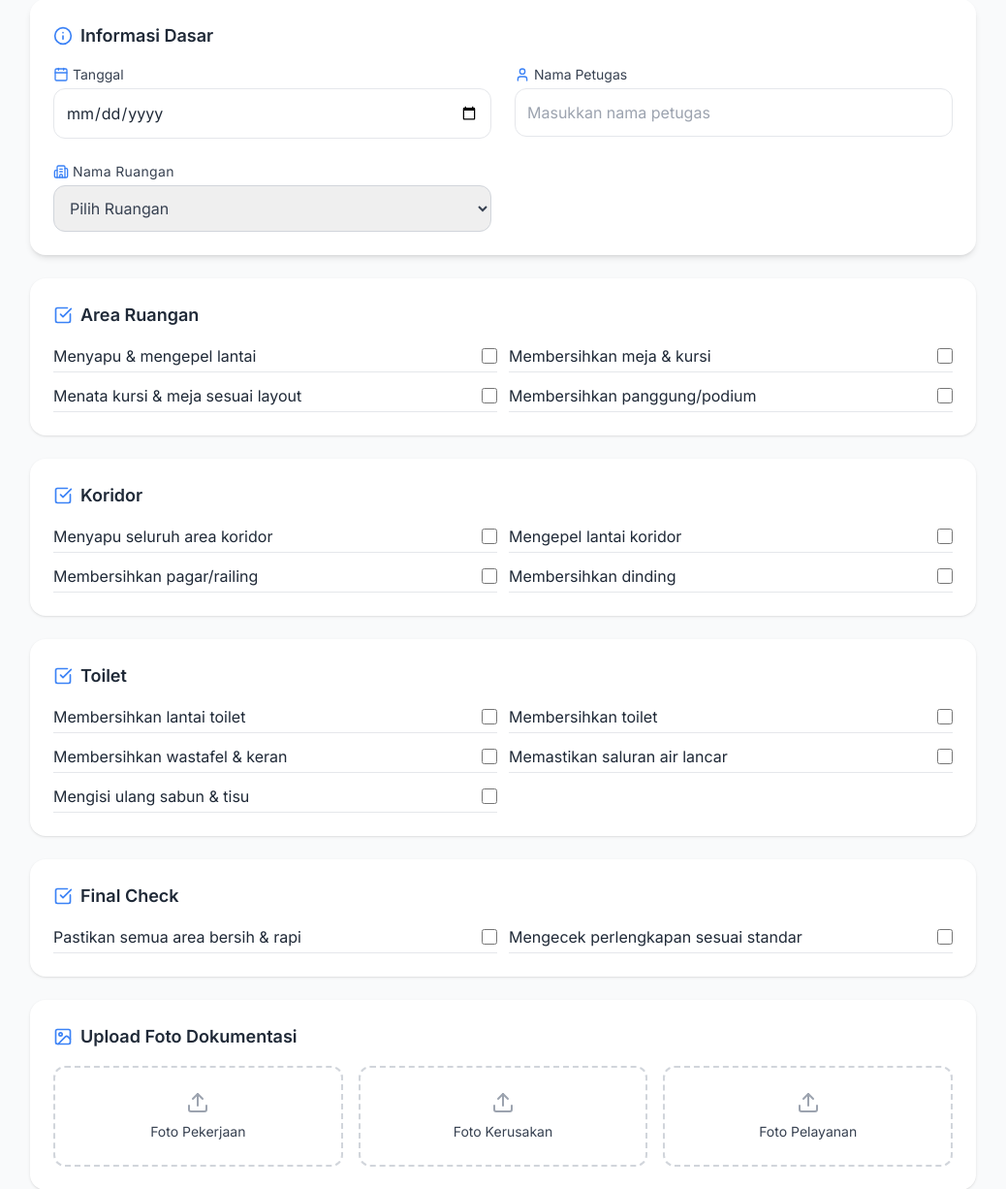
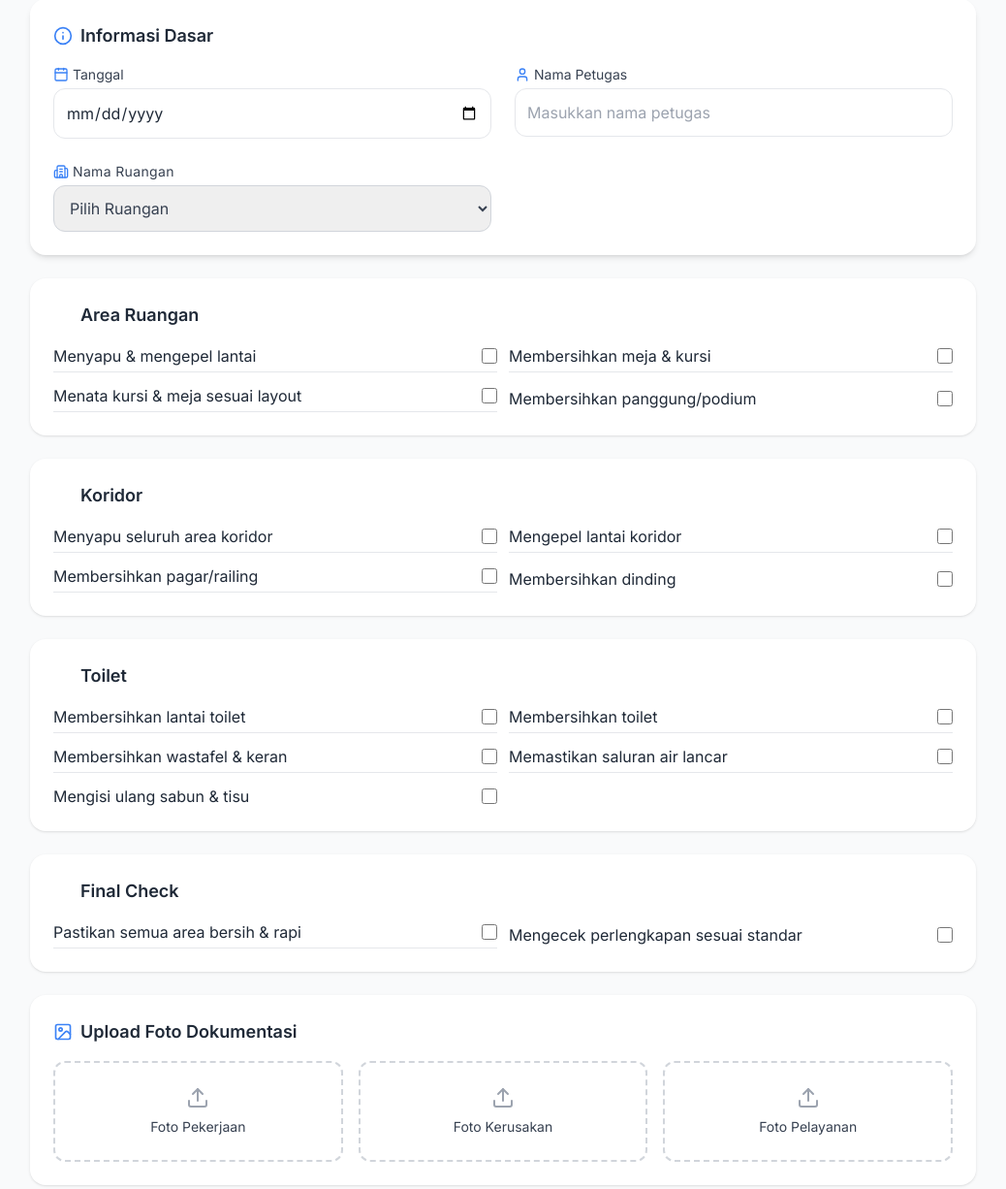
Before and after one commit to viyatadhika/wargart_dbase, a PHP site: page /checklist_auditorium.php in a window 1280 px wide. Shown: the part 161-1387 px from the top of the page at 97% size, without its empty margins (121-1159 px from the left). Run offline with PHP 8.4, Linux system fonts and the light colour scheme; some libraries are stand-ins or nearby versions.

Commit message:
Refactor checklist area icons and improve checklist item display logic

```diff
--- a/checklist_auditorium.php
+++ b/checklist_auditorium.php
@@ -71,7 +71,6 @@ include 'header.php';
     </div>
   </div>
 
-  <!-- Area -->
   <?php
   $areas = [
     "Area Ruangan" => ["Menyapu & mengepel lantai", "Membersihkan meja & kursi", "Menata kursi & meja sesuai layout", "Membersihkan panggung/podium"],
@@ -79,16 +78,24 @@ include 'header.php';
     "Toilet" => ["Membersihkan lantai toilet", "Membersihkan toilet", "Membersihkan wastafel & keran", "Memastikan saluran air lancar", "Mengisi ulang sabun & tisu"],
     "Final Check" => ["Pastikan semua area bersih & rapi", "Mengecek perlengkapan sesuai standar"]
   ];
+
+  // Mapping icon untuk tiap area
+  $icons = [
+    "Area Ruangan" => "door-open",
+    "Koridor"      => "route",
+    "Toilet"       => "toilet",
+    "Final Check"  => "check-circle"
+  ];
   ?>
 
   <?php foreach ($areas as $area => $items): ?>
     <div class="bg-white rounded-2xl shadow p-6 mb-6" data-aos="fade-up">
       <h2 class="text-lg font-semibold mb-4 flex items-center gap-2">
-        <i data-lucide="check-square" class="w-5 h-5 text-blue-500"></i> <?= $area ?>
+        <i class="<?= $icons[$area] ?? 'fa-solid fa-check-square text-blue-500' ?> w-5 h-5"></i> <?= $area ?>
       </h2>
       <div class="grid grid-cols-1 md:grid-cols-2 gap-3 checklist">
-        <?php foreach ($items as $item): ?>
-          <label class="flex justify-between items-center border-b pb-1">
+        <?php foreach ($items as $index => $item): ?>
+          <label class="flex justify-between items-center <?= $index < count($items) - 1 ? 'border-b pb-1' : '' ?>">
             <span class="check-label"><?= $item ?></span>
             <input type="checkbox" name="checklist[<?= $area ?>][]" value="<?= $item ?>"
               class="check-item w-4 h-4 accent-blue-500 transform transition-transform hover:scale-110">
@@ -97,6 +104,7 @@ include 'header.php';
       </div>
     </div>
   <?php endforeach; ?>
+
 
   <!-- Upload Foto -->
   <div id="uploadFoto" class="bg-white rounded-2xl shadow p-6 mb-6" data-aos="fade-up">
```
